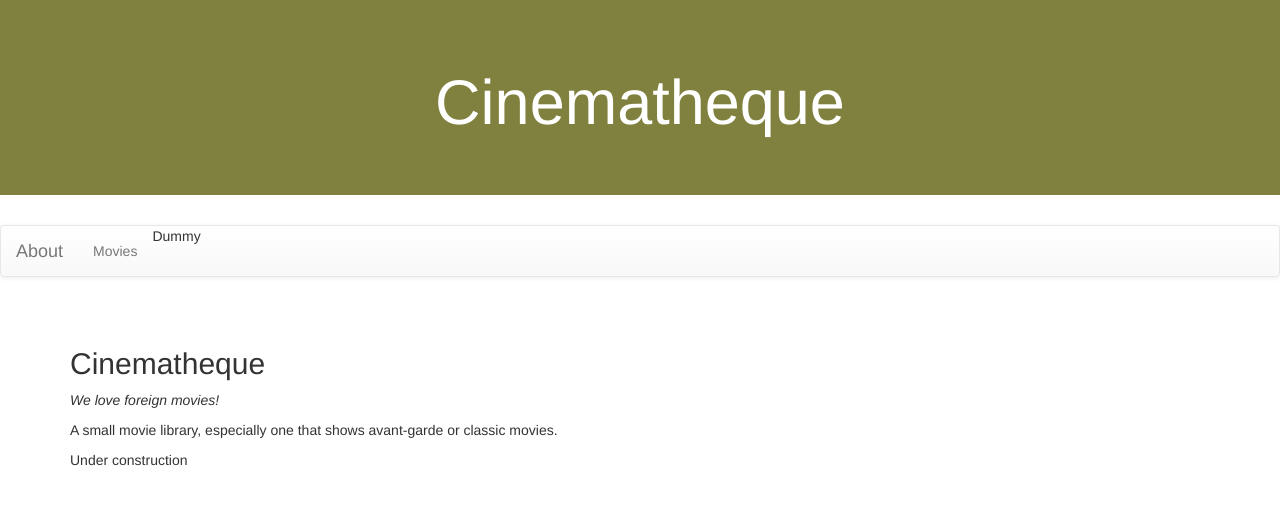
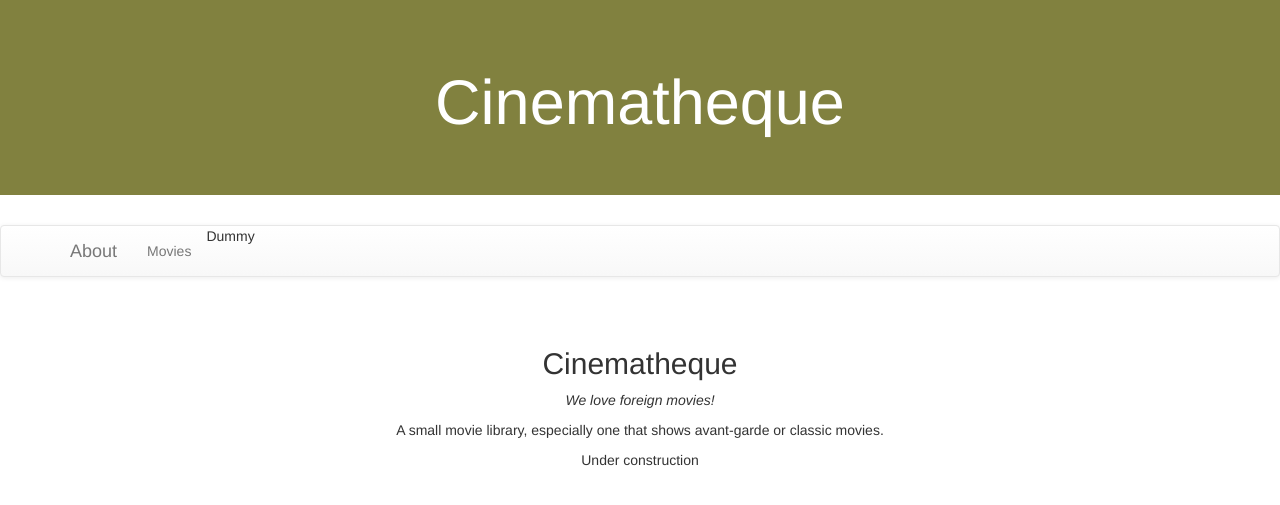
Before and after one commit to Lucia922/Cinematheque2021, a Django app: page /cinema/ in a window 1280 px wide. Shown: the top 505 px of the page. Run offline with Django 3.2, Linux system fonts and the light colour scheme; some libraries are stand-ins or nearby versions.

Commit message:
text-center commit

```diff
--- a/cinematheque/cinema/templates/base.html
+++ b/cinematheque/cinema/templates/base.html
@@ -13,18 +13,18 @@
             <h1>Cinematheque</h1>
         </div>
         <nav class="navbar navbar-default">
-            <div class="container-fluid">
+            <div class="container">
                <div class="navbar-header">
                 <a class="navbar-brand" href="{% url 'index' %}">About</a>
                </div>
-                <ul class="nav navbar-nav">
-                   <li><a href="{% url 'movies' %}">Movies</a></li>
-                   <li>Dummy</li>
-                </ul>
+               <ul class="nav navbar-nav">
+                <li><a href="{% url 'movies' %}">Movies</a></li>
+                <li>Dummy</li>
+               </ul>
             </div>
         </nav>
         <p>&nbsp;</p>
-        <div class="container">
+        <div class="container text-center">
         {% block content %}
 
         {% endblock content %}
--- a/cinematheque/cinema/templates/cinema/movies.html
+++ b/cinematheque/cinema/templates/cinema/movies.html
@@ -1,11 +1,11 @@
 {% extends 'base.html' %}
 {% block content %}
 <h2>Movies</h2>
-<ul>
+
     {% for m in movie_list %}
-    <li>{{ m.moviename }}</li>
+    {{ m.moviename }}
     {% endfor %}
-</ul>
+
 
 
 {% endblock %}
```
